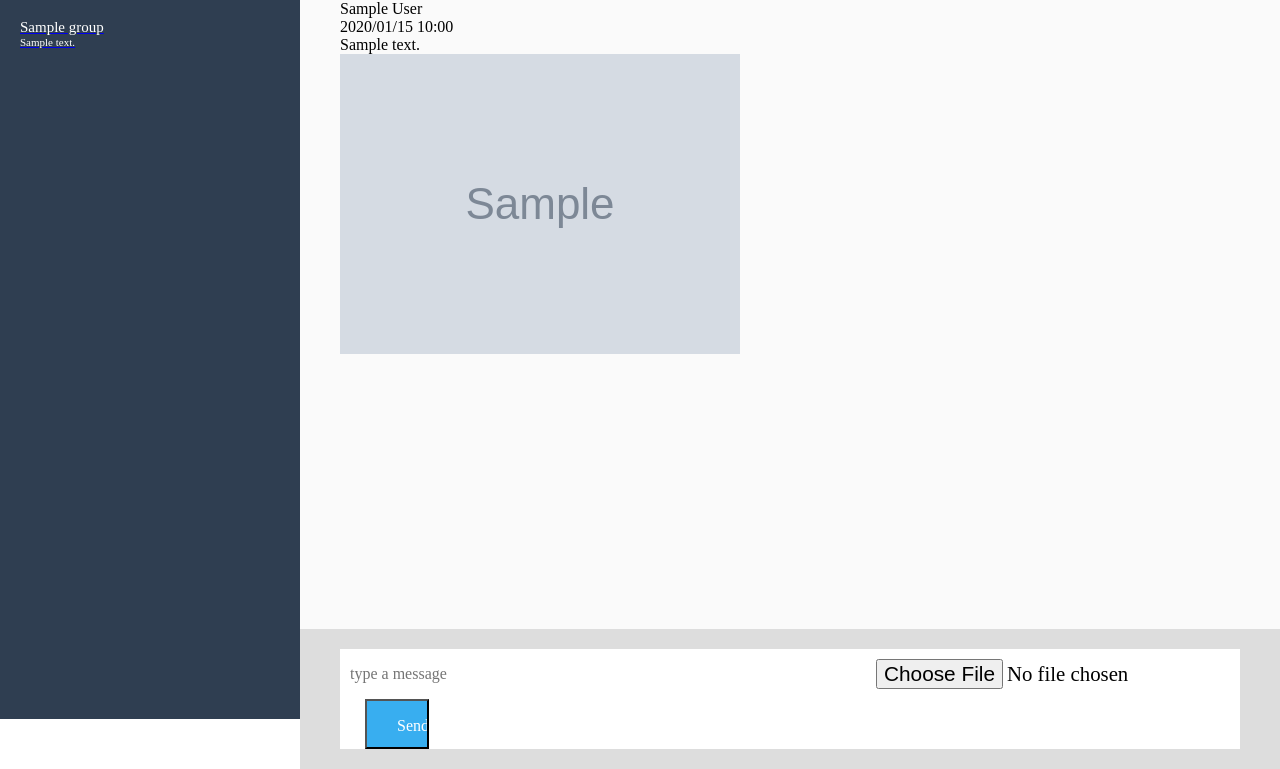
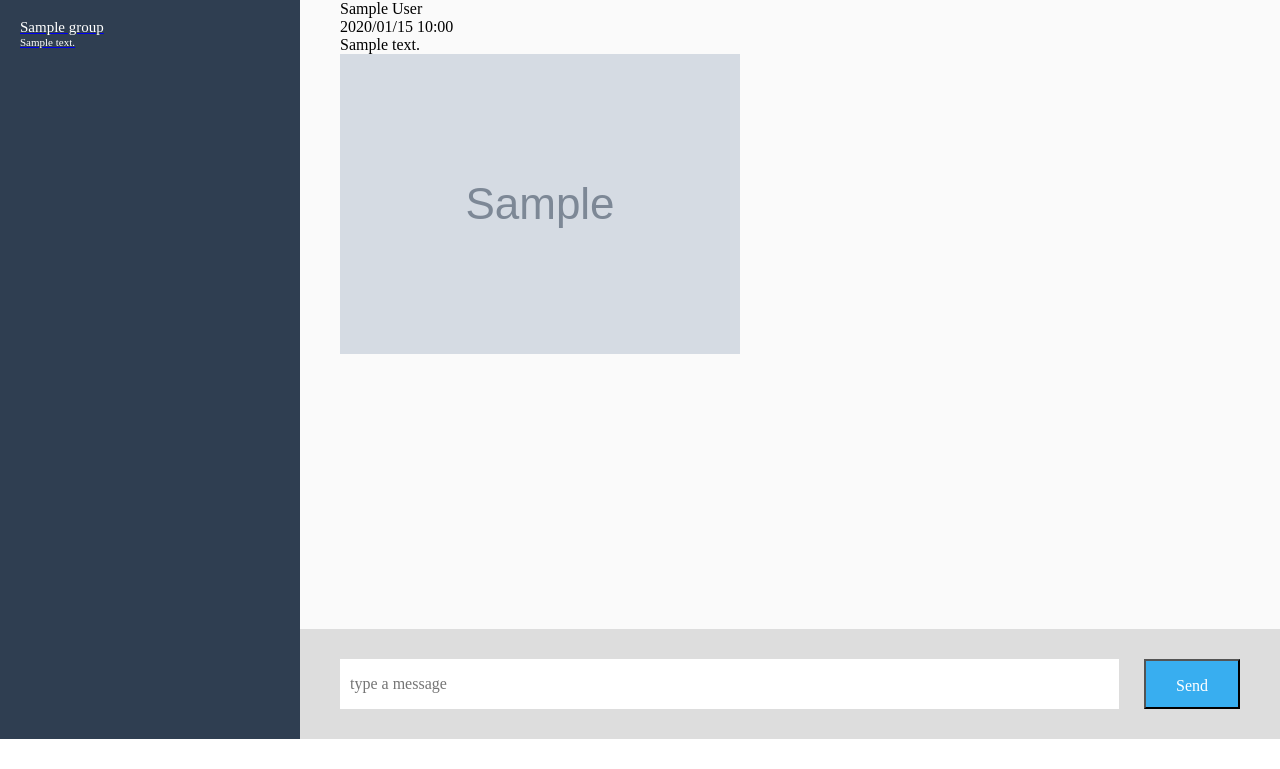
Before and after one commit to Ywki/chat-space, a Rails app: page /groups/1/messages in a window 1280 px wide. Shown: the part 101-870 px from the top of the page. After the commit the page ends 840 px from the top, so only its background shows below. Run offline with Rails 7, Linux system fonts and the light colour scheme; a user stored in the database is signed in; tables that the repository leaves empty hold one stand-in row (values such as "Sample post"); grey boxes marked "Sample" are stand-in pictures; style sheets or scripts are compiled from the project's sources; some libraries are stand-ins or nearby versions.

Commit message:
builed 非同期通信

```diff
--- a/app/assets/stylesheets/_messages.scss
+++ b/app/assets/stylesheets/_messages.scss
@@ -33,7 +33,7 @@
     &-bottom {
       background-color: #2f3e51;
       color: #ffffff;
-      height: calc(100vh - 100px);
+      height: calc(100vh - 80px);
       padding: 20px 20px 0;
       overflow: scroll;
       &__group {
@@ -86,6 +86,7 @@
         }
       }
     }
+
     &-main {
       padding-top: 100px;
       height: calc(100vh - 171px);
@@ -94,36 +95,51 @@
       overflow: scroll;
 
     }
+
   &-bottom {
+    height: 70px;
     background-color: #ddd;
     padding: 20px 40px;
+    bottom: 0;
+    display: flex;
+
+    .new_message {
+      display: flex;
+      padding: 10px 0;
+      width: 100%;
+    }
+
     &__text {
-        display: flex;
+      width: 100%;
+      height: 50px;
+      padding: 0 40px 0 10px;
+      color: #434a54;
+      border-style: none;
       &-box {
+        font-size: 1.3rem;
         position: relative;
-          width: 100%;
-          background-color: #ffffff;
-          padding: 0 40px 0 10px;
-          &--text {
-            height: 50px;
-            width: 100%;
-            border-style: none;
-          }
-          &--image {
-            &-mask {
-            font-size: 1.3rem;
-            position: absolute;
         top: 10px;
         right: 10px;
         cursor: pointer;
-            &image-icon {
-              display: none
+        &--imagemask {
+          height: 50px;
+          width: 100%;
+          padding: 0 0 0 10px;
+          color: #434a54;
+          border-style: none;
+          .icon {
+            position: absolute;
+            top: 5px;
+            right: 20px;
+          }
+          .hidden{
+            display: none;
           }
         }
       }
     }
+
       &-send {
-          width: 50px;
         height: 50px;
         background-color: #38aef0;
         text-align: center;
@@ -136,4 +152,3 @@
     }
   }
 }
-}
--- a/app/controllers/messages_controller.rb
+++ b/app/controllers/messages_controller.rb
@@ -10,7 +10,10 @@ class MessagesController < ApplicationController
   def create
     @message = @group.messages.new(message_params)
     if @message.save
-      redirect_to group_messages_path(@group), notice: 'メッセージが送信されました'
+      respond_to do |format|
+      format.html { redirect_to group_messages_path, notice: "メッセージを送信しました" }
+      format.json
+      end
     else
       @messages = @group.messages.includes(:user)
       flash.now[:alert] = 'メッセージを入力してください。'
--- a/app/views/messages/index.html.haml
+++ b/app/views/messages/index.html.haml
@@ -18,13 +18,11 @@
           Edit
     .contents__right-main
       =render @messages
-    .contents__right-bottom
-      .contents__right-bottom__text
-        .contents__right-bottom__text-box
-          = form_for [@group, @message] do |f|
-            = f.text_field :content, class: 'contents__right-bottom__text-box--text', placeholder: 'type a message'
-            .contents__right-bottom__text-box--image
-              = f.label :image, class: 'contents__right-bottom__text-box--image-mask' do
-                = fa_icon 'picture-o', class: 'icon'
-                = f.file_field :image, class: 'image-icon'
-            = f.submit 'Send', class: 'contents__right-bottom__text-send'
+  .contents__right-bottom
+    = form_for [@group, @message] do |f|
+      = f.text_field :content, class: 'contents__right-bottom__text', placeholder: 'type a message'
+      .contents__right-bottom__text-box
+        = f.label :image, class: 'contents__right-bottom__text-box--imagemask' do
+          = fa_icon 'picture-o', class: 'icon'
+          = f.file_field :image, class: 'hidden'
+      = f.submit 'Send', class: 'contents__right-bottom-send'
```
Also changed, not shown: app/assets/javascripts/message.js (added, +44 -0 lines), app/views/messages/create.json.jbuilder (added). Lines whose indentation alone changed are shown as unchanged.
